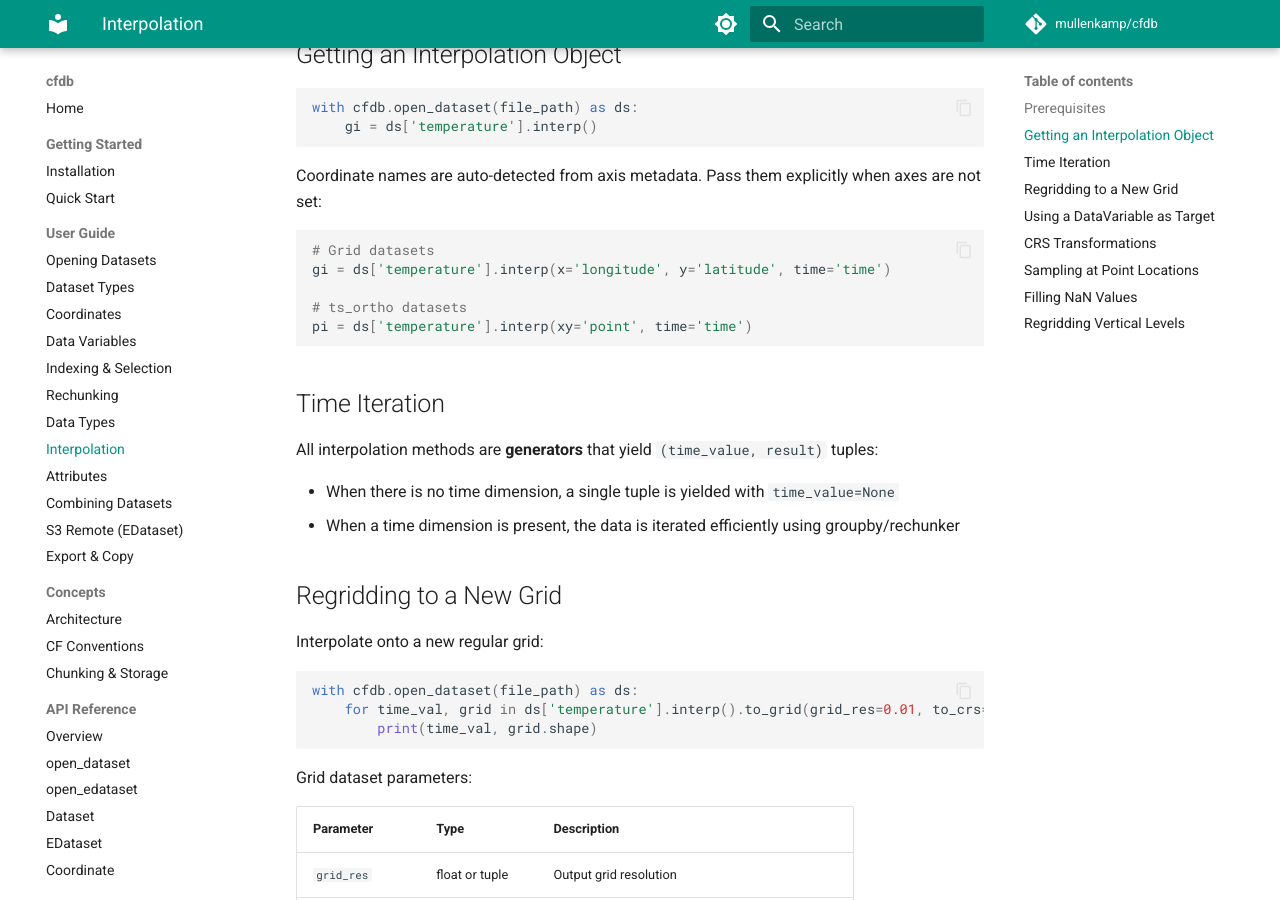
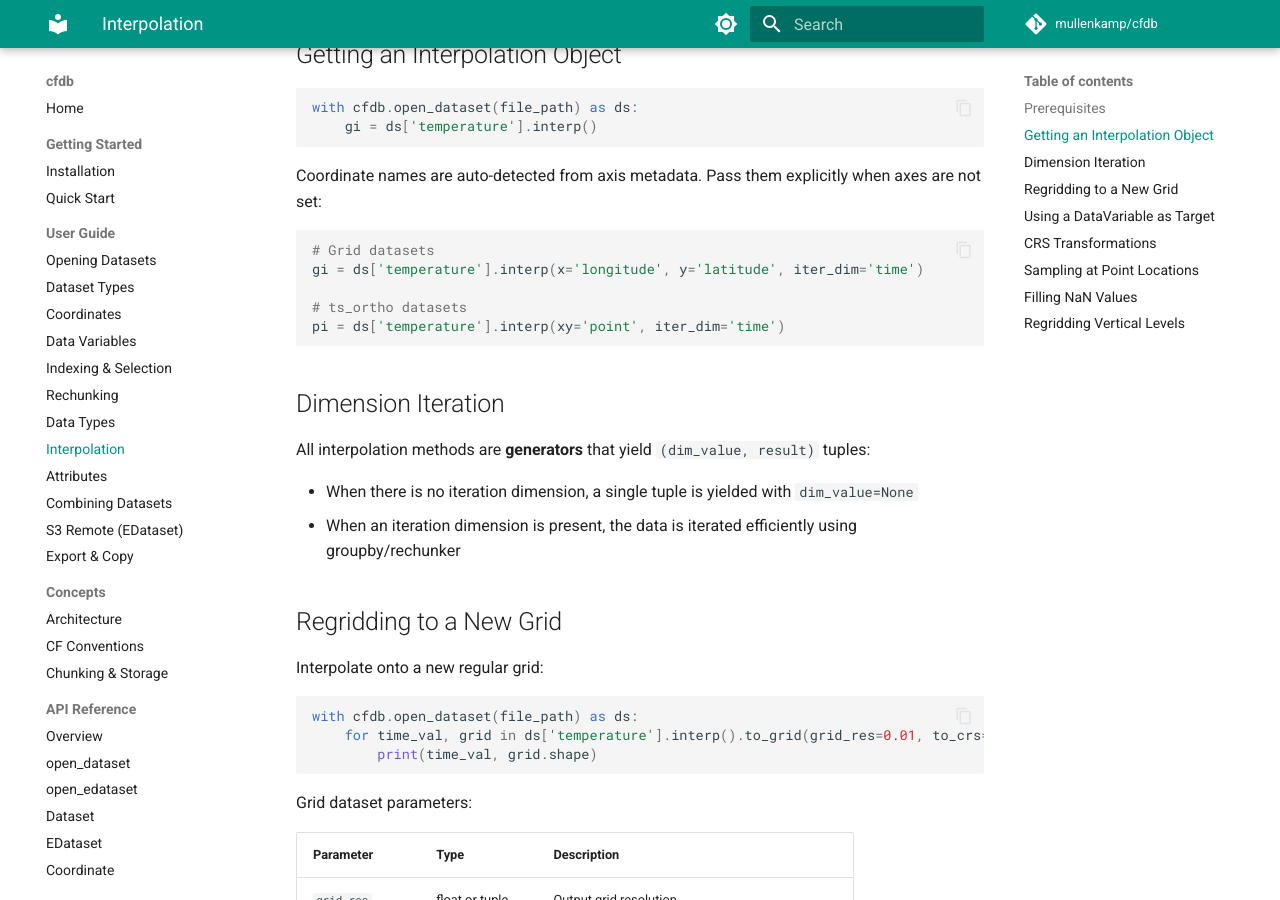
Before and after one commit to mullenkamp/cfdb, an MkDocs documentation site: the page built from docs/guide/interpolation.md, in a window 1280 px wide and 900 px high, scrolled down 552 px. Built offline with MkDocs 1.6.1 and Material for MkDocs 9.7.7, drawn with Linux system fonts in a browser that asks for light colours; comment, search, counter and statistics services are not loaded.

Commit message:
genralised the interp iter dim

````diff
--- a/docs/guide/interpolation.md
+++ b/docs/guide/interpolation.md
@@ -23,18 +23,18 @@ Coordinate names are auto-detected from axis metadata. Pass them explicitly when
 
 ```python
 # Grid datasets
-gi = ds['temperature'].interp(x='longitude', y='latitude', time='time')
+gi = ds['temperature'].interp(x='longitude', y='latitude', iter_dim='time')
 
 # ts_ortho datasets
-pi = ds['temperature'].interp(xy='point', time='time')
+pi = ds['temperature'].interp(xy='point', iter_dim='time')
 ```
 
-## Time Iteration
+## Dimension Iteration
 
-All interpolation methods are **generators** that yield `(time_value, result)` tuples:
+All interpolation methods are **generators** that yield `(dim_value, result)` tuples:
 
-- When there is no time dimension, a single tuple is yielded with `time_value=None`
-- When a time dimension is present, the data is iterated efficiently using groupby/rechunker
+- When there is no iteration dimension, a single tuple is yielded with `dim_value=None`
+- When an iteration dimension is present, the data is iterated efficiently using groupby/rechunker
 
 ## Regridding to a New Grid
 
--- a/docs/reference/data-variable.md
+++ b/docs/reference/data-variable.md
@@ -102,7 +102,7 @@ for slices, data in temp.groupby(('latitude', 'time')):
 
 ## Interpolation
 
-### interp(x=None, y=None, z=None, time=None, xy=None)
+### interp(x=None, y=None, z=None, iter_dim=None, xy=None)
 
 Create an interpolation object for spatial interpolation. Returns `GridInterp` for grid datasets or `PointInterp` for ts_ortho datasets. Requires geointerp and a CRS.
 
````
Also changed, not shown: 3 other files.
